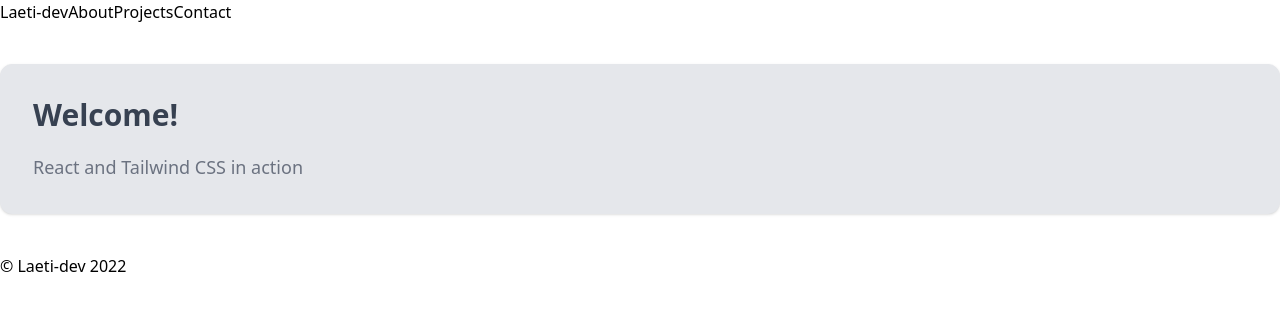
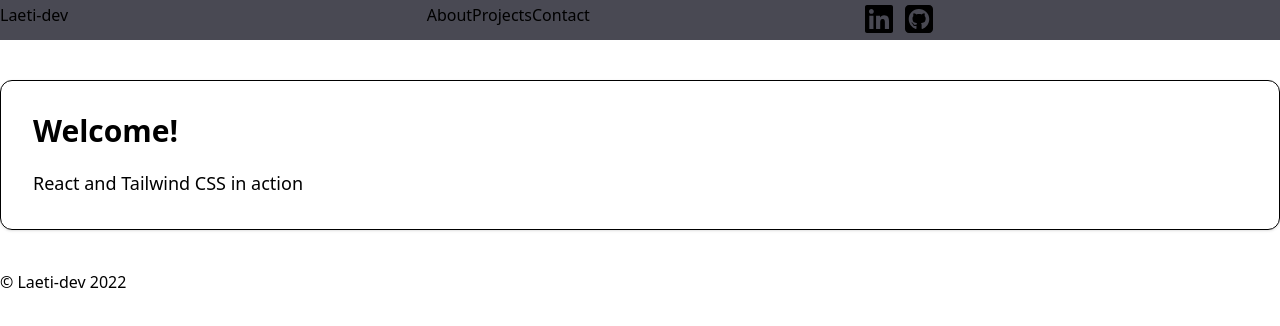
Before and after one commit to Laeti-dev/react-portfolio, a React (Create React App) app: page / in a window 1280 px wide. Shown: the top 326 px of the page. Built offline with nearby package versions, Linux system fonts and the light colour scheme.

Commit message:
setup fontawesome

```diff
--- a/package.json
+++ b/package.json
@@ -5,6 +5,7 @@
   "dependencies": {
     "@emailjs/browser": "^3.7.0",
     "@fortawesome/fontawesome-svg-core": "^6.2.0",
+    "@fortawesome/free-brands-svg-icons": "^6.2.0",
     "@fortawesome/free-solid-svg-icons": "^6.2.0",
     "@fortawesome/react-fontawesome": "^0.2.0",
     "@testing-library/jest-dom": "^5.16.5",
--- a/src/components/Header/index.jsx
+++ b/src/components/Header/index.jsx
@@ -1,9 +1,10 @@
 import { Link } from "react-router-dom";
+import { FontAwesomeIcon } from "@fortawesome/react-fontawesome"
 
 export default function Header() {
   return(
-    <nav id="navbar" className="flex flex-row">
-        <div >
+    <nav id="navbar" className="grid grid-cols-3 content-center bg-nav-bar h-10">
+        <div className="flex-none ">
           <Link to="/">Laeti-dev</Link>
         </div>
 
@@ -14,10 +15,8 @@ export default function Header() {
         </div>
 
         <div >
-            {/* <ul>
-                <li><a href="https://github.com/Laeti-dev" target="_blank"><i class="fa-brands fa-github"></i></a></li>
-                <li><a href="https://www.linkedin.com/in/laetitiataddei/" target="_blank"><i class="fa-brands fa-linkedin"></i></a></li>
-            </ul> */}
+            <FontAwesomeIcon icon="fa-brands fa-linkedin" size="2x" className="mx-3"/>
+            <FontAwesomeIcon icon="fa-brands fa-square-github" size="2x" />
         </div>
     </nav>
   );
--- a/src/index.jsx
+++ b/src/index.jsx
@@ -3,9 +3,10 @@ import {BrowserRouter,
         Routes,
         Route,
     } from "react-router-dom";
+import "./utils/Styles/main.css";
+import "./utils/fontawesome";
 import Home from "./pages/Home";
 import About from "./pages/About";
-import "./utils/Styles/main.css";
 import Contact from "./pages/Contact";
 import Projects from "./pages/Projects";
 import Header from "./components/Header";
--- /dev/null
+++ b/src/utils/fontawesome.js
@@ -0,0 +1,9 @@
+// import library
+import { library } from "@fortawesome/fontawesome-svg-core";
+// import icones
+import { faLinkedin, faSquareGithub } from "@fortawesome/free-brands-svg-icons";
+
+library.add(
+  faLinkedin,
+  faSquareGithub
+);
--- a/tailwind.config.js
+++ b/tailwind.config.js
@@ -4,6 +4,11 @@ module.exports = {
     "./src/**/*.{js,jsx,ts,tsx}"
   ],
   theme: {
+    colors: {
+      "nav-bar": "#494953",
+      "background-color": "#EDF2F6",
+      "active-color": "#FF5656",
+    },
     extend: {},
   },
   plugins: [],
```
Also changed, not shown: 1 other file (tests, documents, lock files or other folders).
